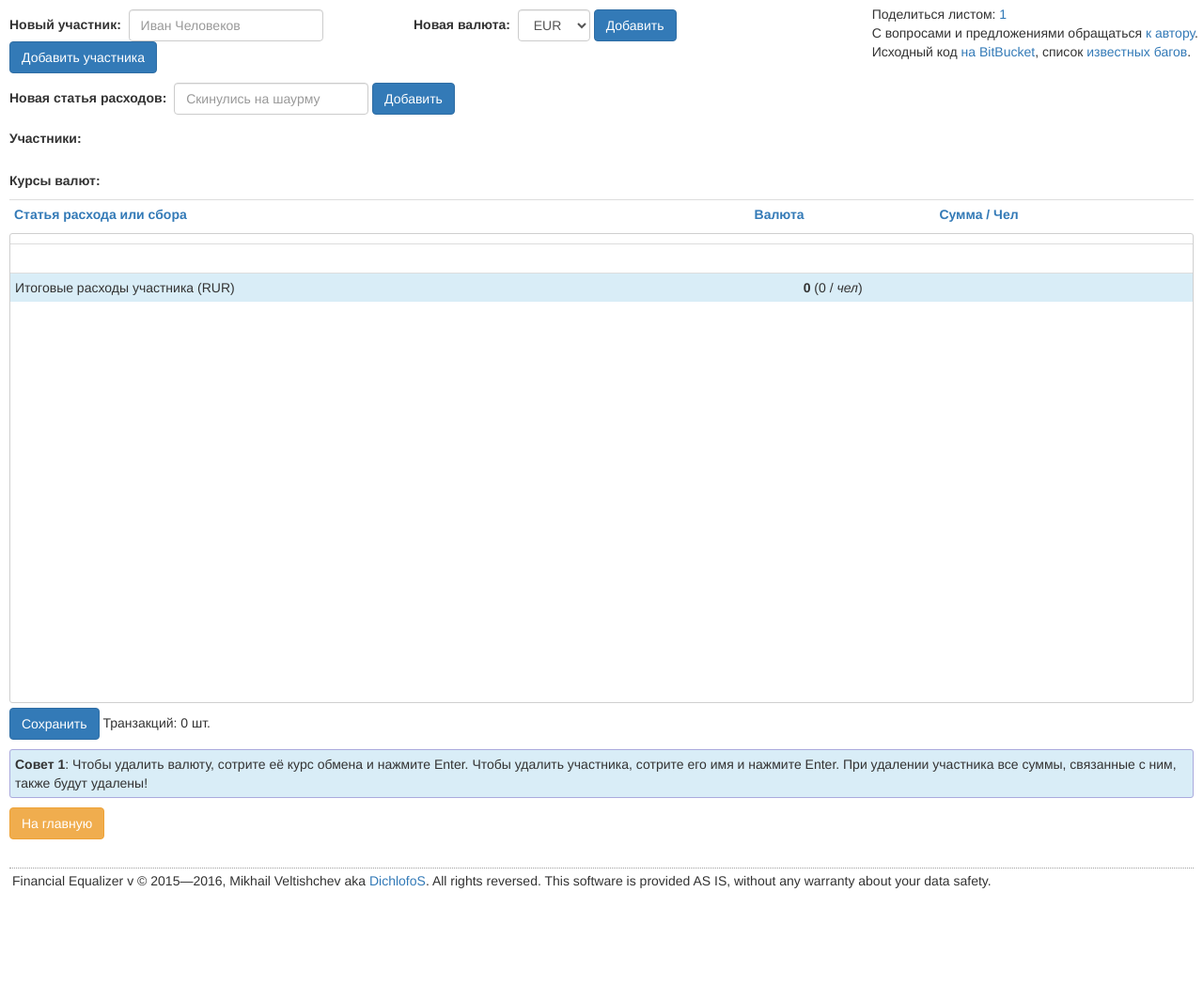
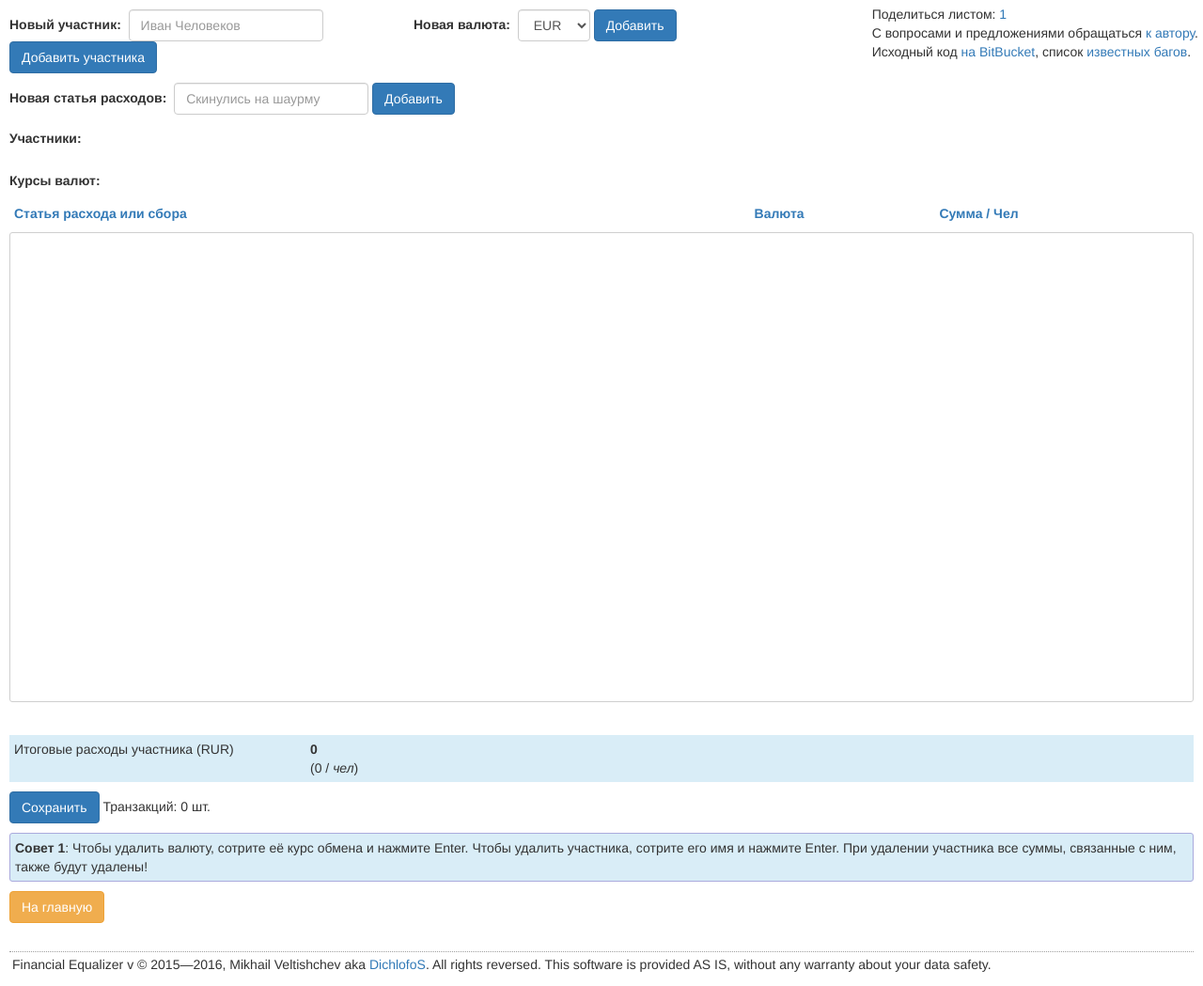
Before and after one commit to dichlofos/financial-equalizer, a PHP site: page /?sheet_id=1 in a window 1280 px wide. Shown: the whole page at 94% size. Before the commit the page ends 945 px from the top, so only its background shows below. Run offline with PHP 8.4, Linux system fonts and the light colour scheme; the visitor is signed in with stand-in values (Sample User, id 1); lists and menus that the app fills with data are empty.

Commit message:
Unscrollable footer

```diff
--- a/edit_sheet.php
+++ b/edit_sheet.php
@@ -122,11 +122,15 @@ function fe_edit_sheet($sheet_id) {
                 $width_percent
             );
         }
-        // Total
         ?>
+        </table>
+        </div><!-- transactions scroller -->
+
+        <!-- footer (Total) -->
+        <table class="table table-condensed transactions transactions-footer">
         <tr>
-            <th>&nbsp;</th>
-            <th>&nbsp;</th>
+            <th class="transaction-description">&nbsp;</th>
+            <th class="transaction-currency">&nbsp;</th>
         <?php
         foreach ($members as $member_id => $member_name) {
             echo "<th>$member_name</th>\n";
@@ -143,11 +147,12 @@ function fe_edit_sheet($sheet_id) {
             $member_sum_rounded = (integer)($member_sum * 100) / 100;
             echo "<td>$member_sum_rounded</td>\n ";
         }
-        echo "<td><b>$all_transactions_sum</b> ($avg_spendings&nbsp;/&nbsp;<i>чел</i>)</td>\n";
+        echo "<td class=\"transaction-stats\"><b>$all_transactions_sum</b><br/>\n".
+            "($avg_spendings&nbsp;/&nbsp;<i>чел</i>)</td>\n";
         ?>
         </tr>
         </table>
-        </div><!-- transactions scroller -->
+
         <div>
             <button type="submit" class="btn btn-primary">Сохранить</button>
             Транзакций: <?php echo count($transactions); ?> шт.
--- a/static/communism/css/main.css
+++ b/static/communism/css/main.css
@@ -132,6 +132,20 @@ table.transactions {
     margin-bottom: 0px;
 }
 
+table.transactions-footer {
+    border: 0px;
+    margin-top: 0px;
+    margin-bottom: 10px;
+}
+
+table.transactions td,
+table.transactions th,
+table.transactions-footer td,
+table.transactions-footer th {
+    /* remove borders */
+    border-top: 0px !important;
+}
+
 th.transaction-description,
 td.transaction-description {
     width: 20%;
```
